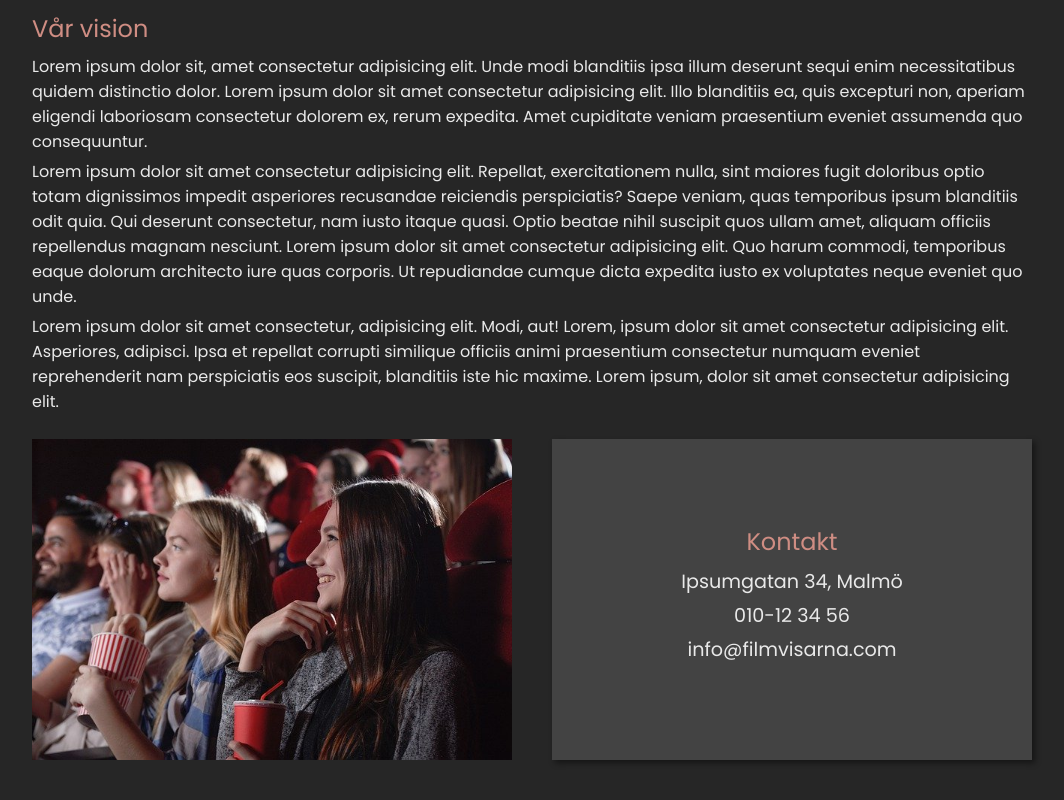
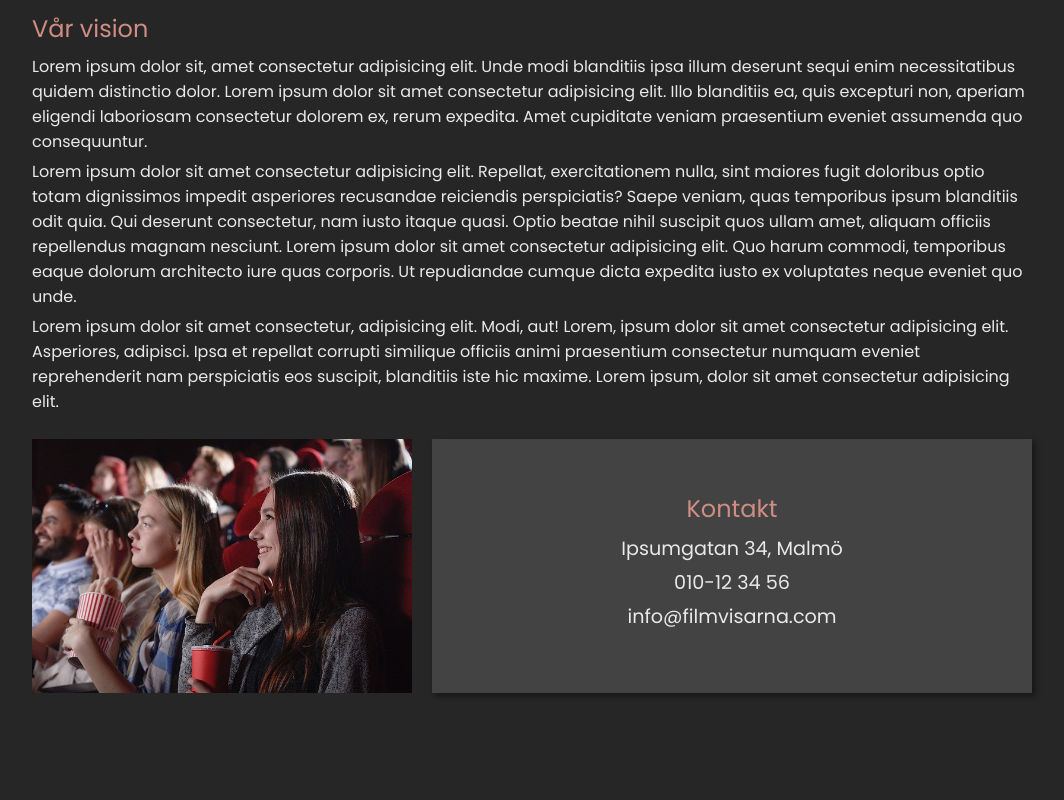
Before and after one commit to Marko350/filmvisarna, a React (Create React App) app: page /about in a window 1280 px wide. Shown: the part 1359-2159 px from the top of the page, without its empty margins (108-1172 px from the left). After the commit the page ends 2092 px from the top, so only its background shows below. Built offline with nearby package versions, Linux system fonts and the light colour scheme; no server answers; a web font is replaced by a local one.

Commit message:
Small fix

```diff
--- a/src/css/About.module.css
+++ b/src/css/About.module.css
@@ -78,6 +78,10 @@
         align-items: center;
     }
 
+    .contact a:hover {
+        text-decoration-line: underline;
+    }
+
 }
 
 @media (min-width: 1200px) {
@@ -86,9 +90,9 @@
         width: 35%;
     }
 
-    /* .imgAndContact {
+    .imgAndContact {
         grid-template-columns: 38% 60%;
         column-gap: 2%;
-    } */
+    }
 
 }
```
